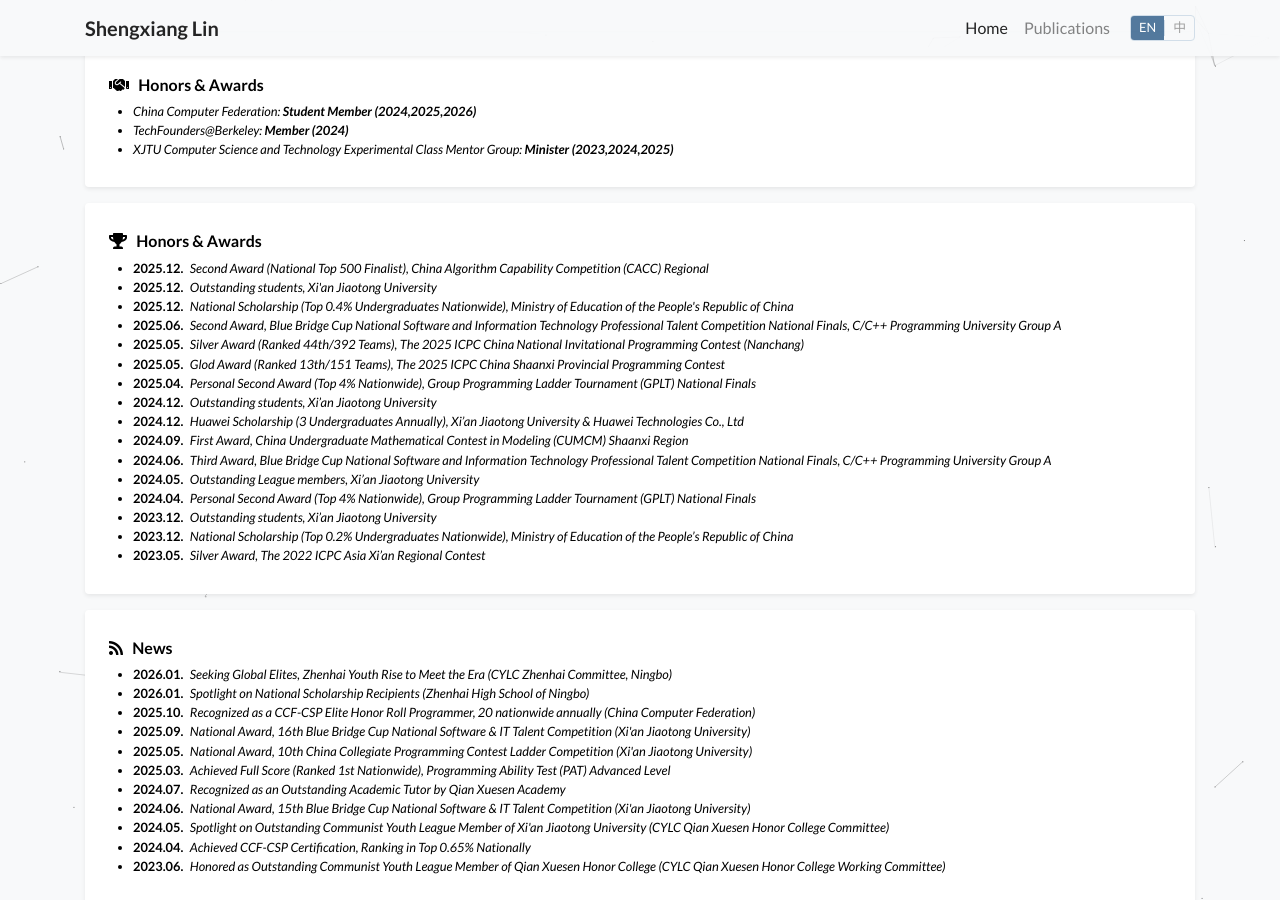
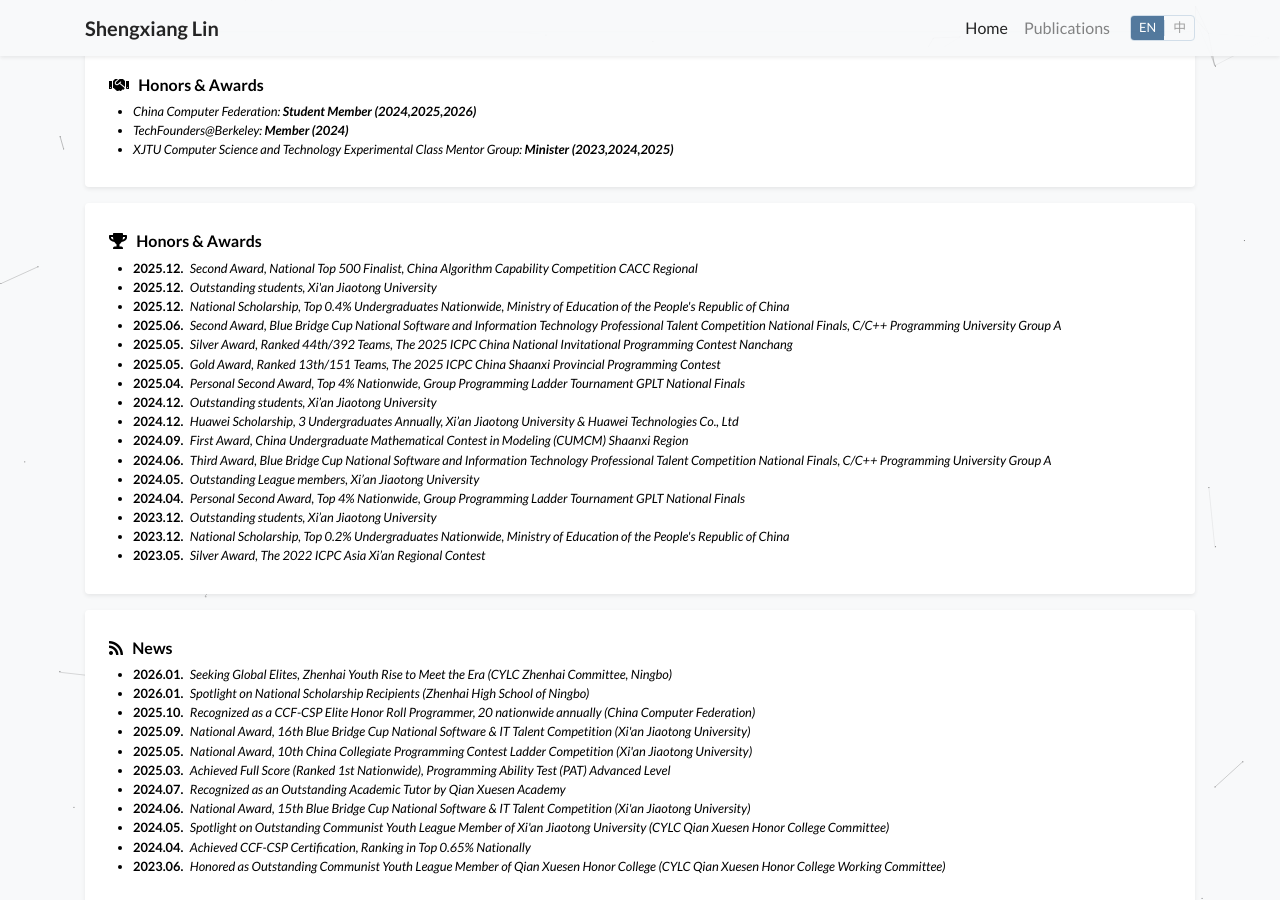
Before and after one commit to Shengxiang-Lin/Shengxiang-Lin.github.io, a Jekyll site: the page built from index.html, in a window 1280 px wide and 900 px high, scrolled down 1038 px. Built offline with Jekyll 4.4.1, drawn with Linux system fonts in a browser that asks for light colours; a style sheet for code colours, icons or effects is not loaded.

Commit message:
Update profile.yml

```diff
--- a/_data/profile.yml
+++ b/_data/profile.yml
@@ -127,29 +127,29 @@ service_zh:
   - name: "西安交通大学计学组：<strong>部长 (2023,2024,2025)</strong>"
 
 awards:
-- name: Second Award (National Top 500 Finalist), China Algorithm Capability Competition (CACC) Regional
+- name: Second Award, National Top 500 Finalist, China Algorithm Capability Competition CACC Regional
   date: 2025.12
   url: "https://Shengxiang-Lin.github.io/assets/cv/cacc-second-award.pdf"
 - name: Outstanding students, Xi'an Jiaotong University
   date: 2025.12
-- name: National Scholarship (Top 0.4% Undergraduates Nationwide), Ministry of Education of the People's Republic of China
+- name: National Scholarship, Top 0.4% Undergraduates Nationwide, Ministry of Education of the People's Republic of China
   date: 2025.12
 - name: Second Award, Blue Bridge Cup National Software and Information Technology Professional Talent Competition National Finals, C/C++ Programming University Group A
   date: 2025.06
   url: "https://Shengxiang-Lin.github.io/assets/cv/Second%20Award%2C%20Blue%20Bridge%20Cup%20National%20Finals%20C%2B%2B%20Programming%20University%20Group%20A.pdf"
-- name: Silver Award (Ranked 44th/392 Teams), The 2025 ICPC China National Invitational Programming Contest (Nanchang)
+- name: Silver Award, Ranked 44th/392 Teams, The 2025 ICPC China National Invitational Programming Contest Nanchang
   date: 2025.05
   url: "https://Shengxiang-Lin.github.io/assets/cv/Silver%20Award%2C%20The%202025%20ICPC%20China%20Nanchang%20National%20Invitational%20Programming%20Contest.pdf"
-- name: Glod Award (Ranked 13th/151 Teams), The 2025 ICPC China Shaanxi Provincial Programming Contest
+- name: Gold Award, Ranked 13th/151 Teams, The 2025 ICPC China Shaanxi Provincial Programming Contest
   date: 2025.05
   url: "https://Shengxiang-Lin.github.io/assets/cv/Glod%20Award%2CThe%202025-2026%20ICPC%20China%20Shaanxi%20Provincial%20Programming%20Contest.pdf"
-- name: Personal Second Award (Top 4% Nationwide), Group Programming Ladder Tournament (GPLT) National Finals
+- name: Personal Second Award, Top 4% Nationwide, Group Programming Ladder Tournament GPLT National Finals
   date: 2025.04
   url: "https://Shengxiang-Lin.github.io/assets/cv/2025%20Team%20Programming%20Ladder%20Competition%20National%20Finals.pdf"
 - name: Outstanding students, Xi’an Jiaotong University
   date: 2024.12
   url: "https://Shengxiang-Lin.github.io/assets/cv/Outstanding%20Student.pdf"
-- name: Huawei Scholarship (3 Undergraduates Annually), Xi’an Jiaotong University & Huawei Technologies Co., Ltd
+- name: Huawei Scholarship, 3 Undergraduates Annually, Xi’an Jiaotong University & Huawei Technologies Co., Ltd
   date: 2024.12
   url: "https://Shengxiang-Lin.github.io/assets/cv/Huawei%20scholarship.pdf"
 - name: First Award, China Undergraduate Mathematical Contest in Modeling (CUMCM) Shaanxi Region
@@ -161,13 +161,13 @@ awards:
 - name: Outstanding League members, Xi’an Jiaotong University
   date: 2024.05
   url: "https://Shengxiang-Lin.github.io/assets/cv/Outstanding%20League%20members%2C%20Xi%E2%80%99an.pdf"
-- name: Personal Second Award (Top 4% Nationwide), Group Programming Ladder Tournament (GPLT) National Finals
+- name: Personal Second Award, Top 4% Nationwide, Group Programming Ladder Tournament GPLT National Finals
   date: 2024.04
   url: "https://Shengxiang-Lin.github.io/assets/cv/Personal%20Second%20Prize%2C%20Group%20Programming%20Ladder%20Tourn.pdf"
 - name: Outstanding students, Xi’an Jiaotong University
   date: 2023.12
   url: "https://Shengxiang-Lin.github.io/assets/cv/Outstanding%20students%2C%20Xi%E2%80%99an%20Jiaotong%20University.pdf"
-- name: National Scholarship (Top 0.2% Undergraduates Nationwide), Ministry of Education of the People’s Republic of China
+- name: National Scholarship, Top 0.2% Undergraduates Nationwide, Ministry of Education of the People's Republic of China
   date: 2023.12
   url: "https://Shengxiang-Lin.github.io/assets/cv/National%20Scholarship.pdf"
 - name: Silver Award, The 2022 ICPC Asia Xi’an Regional Contest
```
